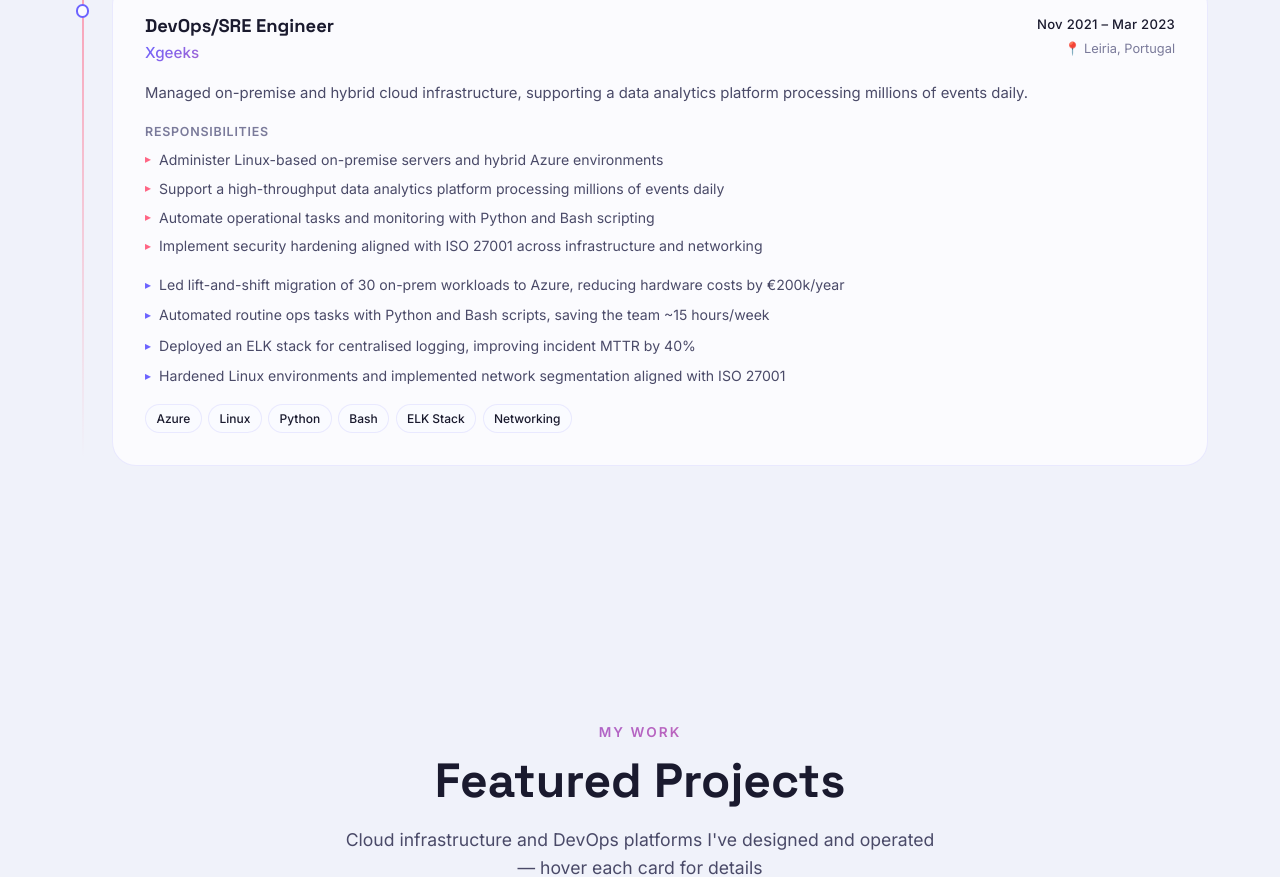
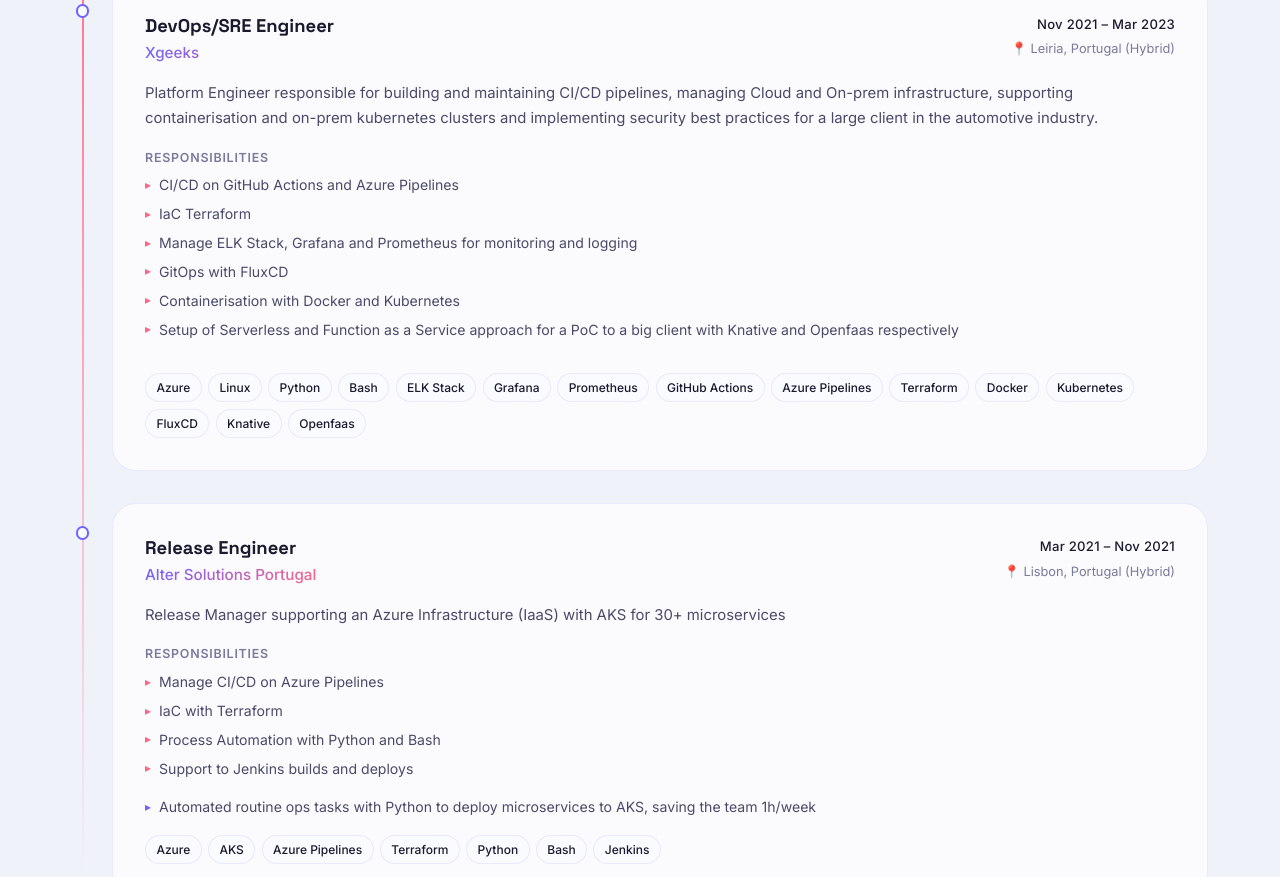
Before and after one commit to kabenz/portfolio, a React (Vite) app: page / in a window 1280 px wide. Shown: the part 4628-5505 px from the top of the page. Built offline with nearby package versions, Linux system fonts and the light colour scheme.

Commit message:
fix: 🐛 project descriptions

```diff
--- a/src/components/ExperienceList/ExperienceItem.jsx
+++ b/src/components/ExperienceList/ExperienceItem.jsx
@@ -48,7 +48,7 @@
         )}
 
         <ul className="exp-card__achievements">
-          {exp.achievements.map(a => (
+          {(exp.achievements ?? []).map(a => (
             <li key={a} className="exp-card__achievement">
               <span className="exp-card__achievement-bullet" aria-hidden="true">▸</span>
               {a}
--- a/src/data/experience.js
+++ b/src/data/experience.js
@@ -29,7 +29,7 @@
     id: 'bjss-platform-engineer',
     company: 'BJSS',
     role: 'Platform Engineer',
-    location: 'Lisbon, Portugal',
+    location: 'Lisbon, Portugal (Hybrid)',
     startDate: 'Mar 2023',
     endDate: 'Jul 2024',
     summary:
@@ -54,25 +54,42 @@
     id: 'xgeeks-devops-sre-engineer',
     company: 'Xgeeks',
     role: 'DevOps/SRE Engineer',
-    location: 'Leiria, Portugal',
+    location: 'Leiria, Portugal (Hybrid)',
     startDate: 'Nov 2021',
     endDate: 'Mar 2023',
     summary:
-      'Managed on-premise and hybrid cloud infrastructure, supporting a data analytics platform processing millions of events daily.',
+      'Platform Engineer responsible for building and maintaining CI/CD pipelines, managing Cloud and On-prem infrastructure, supporting containerisation and on-prem kubernetes clusters and implementing security best practices for a large client in the automotive industry.',
     responsibilities: [
-      'Administer Linux-based on-premise servers and hybrid Azure environments',
-      'Support a high-throughput data analytics platform processing millions of events daily',
-      'Automate operational tasks and monitoring with Python and Bash scripting',
-      'Implement security hardening aligned with ISO 27001 across infrastructure and networking',
+      'CI/CD on GitHub Actions and Azure Pipelines',
+      'IaC Terraform',
+      'Manage ELK Stack, Grafana and Prometheus for monitoring and logging',
+      'GitOps with FluxCD',
+      'Containerisation with Docker and Kubernetes',
+      'Setup of Serverless and Function as a Service approach for a PoC to a big client with Knative and Openfaas respectively'
+    ],
+    technologies: ['Azure', 'Linux', 'Python', 'Bash', 'ELK Stack', 'Grafana', 'Prometheus', 'GitHub Actions', 'Azure Pipelines', 'Terraform', 'Docker', 'Kubernetes', 'FluxCD', 'Knative', 'Openfaas'],
+    sortOrder: 3,
+  },
+  {
+    id: 'alter-solutions-release-engineer',
+    company: 'Alter Solutions Portugal',
+    role: 'Release Engineer',
+    location: 'Lisbon, Portugal (Hybrid)',
+    startDate: 'Mar 2021',
+    endDate: 'Nov 2021',
+    summary:
+      'Release Manager supporting an Azure Infrastructure (IaaS) with AKS for 30+ microservices',
+    responsibilities: [
+      'Manage CI/CD on Azure Pipelines',
+      'IaC with Terraform',
+      'Process Automation with Python and Bash',
+      'Support to Jenkins builds and deploys'
     ],
     achievements: [
-      'Led lift-and-shift migration of 30 on-prem workloads to Azure, reducing hardware costs by €200k/year',
-      'Automated routine ops tasks with Python and Bash scripts, saving the team ~15 hours/week',
-      'Deployed an ELK stack for centralised logging, improving incident MTTR by 40%',
-      'Hardened Linux environments and implemented network segmentation aligned with ISO 27001',
+      'Automated routine ops tasks with Python to deploy microservices to AKS, saving the team 1h/week',
     ],
-    technologies: ['Azure', 'Linux', 'Python', 'Bash', 'ELK Stack', 'Networking'],
-    sortOrder: 3,
+    technologies: ['Azure', 'AKS', 'Azure Pipelines', 'Terraform', 'Python', 'Bash', 'Jenkins'],
+    sortOrder: 4,
   },
 ]
 
--- a/src/data/profile.js
+++ b/src/data/profile.js
@@ -3,8 +3,8 @@
 /** @type {Profile} */
 const profile = {
   fullName: 'José Perdigão',
-  email: 'jose@perdigao.dev',
-  linkedin: 'https://linkedin.com/in/kabenz',
+  email: 'zeperdigao.95@gmail.com',
+  linkedin: 'https://linkedin.com/in/jose-perdigao/',
   github: 'https://github.com/kabenz',
   summary:
     "Platform Engineer with 7+ years of experience designing and operating cloud-native infrastructure on Azure. " +
```
